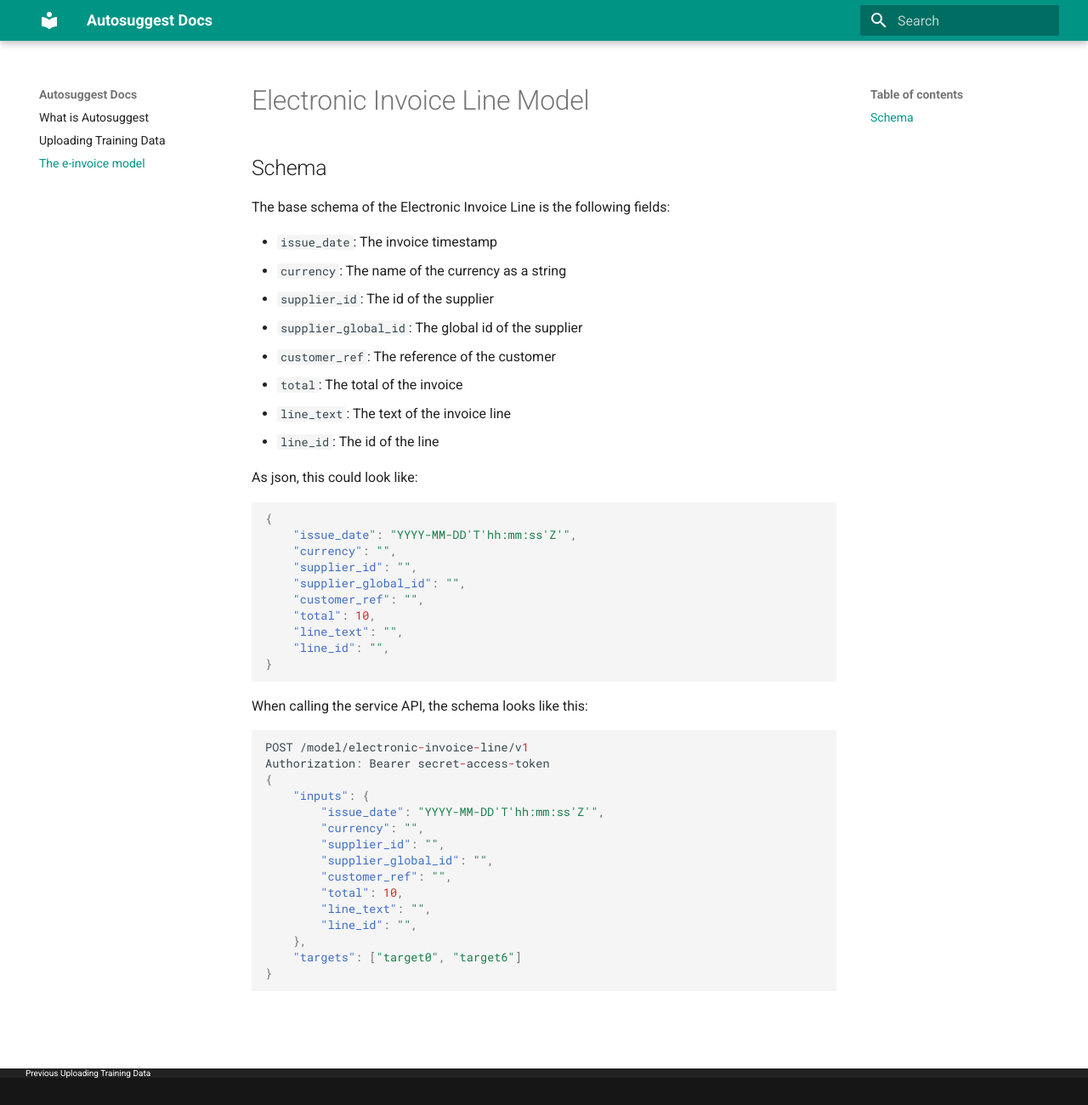
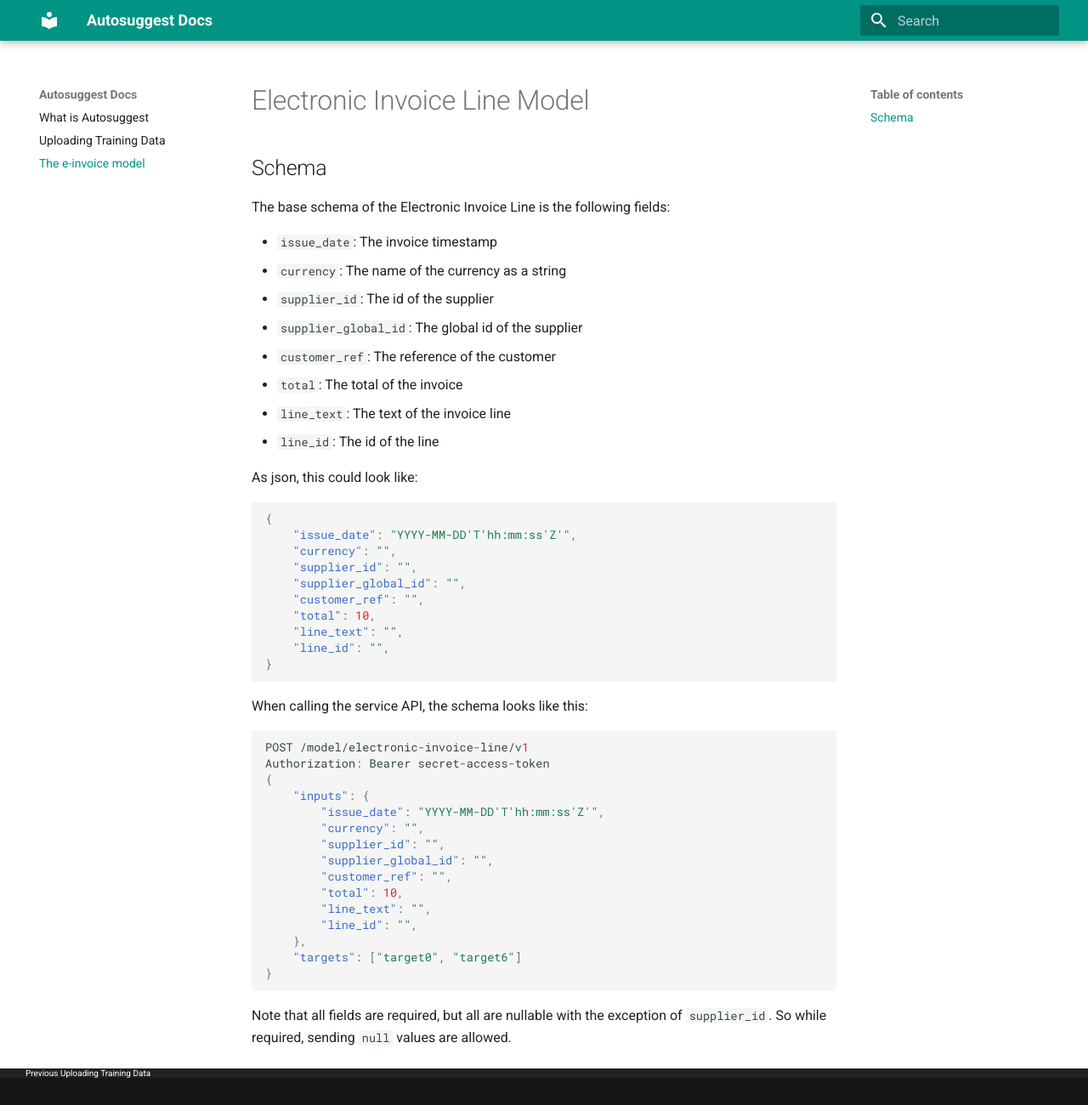
Before and after one commit to e-conomic/vml-docs, an MkDocs documentation site: the page built from docs/einvoice_model.md, in a window 1280 px wide and 1300 px high. Shown: the whole window at 85% size. Built offline with MkDocs 1.6.1 and Material for MkDocs 9.7.7, drawn with Linux system fonts in a browser that asks for light colours; old or Windows-style settings are respelled for this version of MkDocs.

Commit message:
Section on nullability

````diff
--- a/docs/einvoice_model.md
+++ b/docs/einvoice_model.md
@@ -51,3 +51,5 @@ Authorization: Bearer secret-access-token
     "targets": ["target0", "target6"]
 }
 ```
+
+Note that all fields are required, but all are nullable with the exception of `supplier_id`. So while required, sending `null` values are allowed.
````
